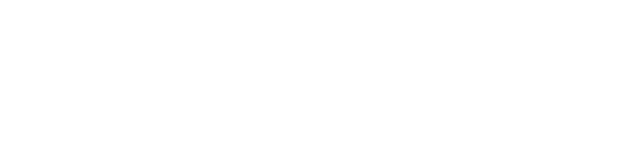
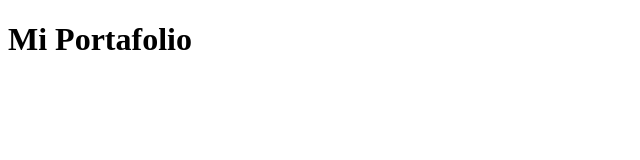
Before and after one commit to angelux146/PruebaGit, a plain HTML site: page index.html in a window 1280 px wide. Shown: the whole page, without its empty margins (0-640 px from the left). Drawn offline with Linux system fonts and the light colour scheme.

Commit message:
se Agrego Encabezado

```diff
--- a/index.html
+++ b/index.html
@@ -6,6 +6,6 @@
     <title>Mi Documento</title>
 </head>
 <body>
-
+    <h1>Mi Portafolio</h1>
 </body>
 </html>
```
